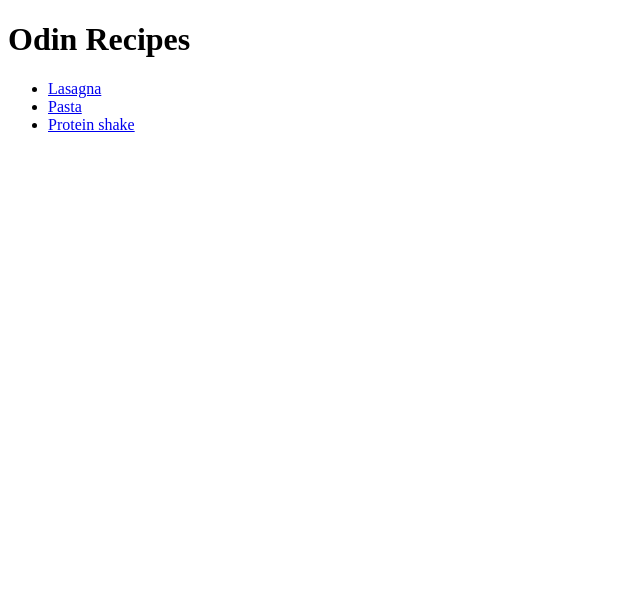
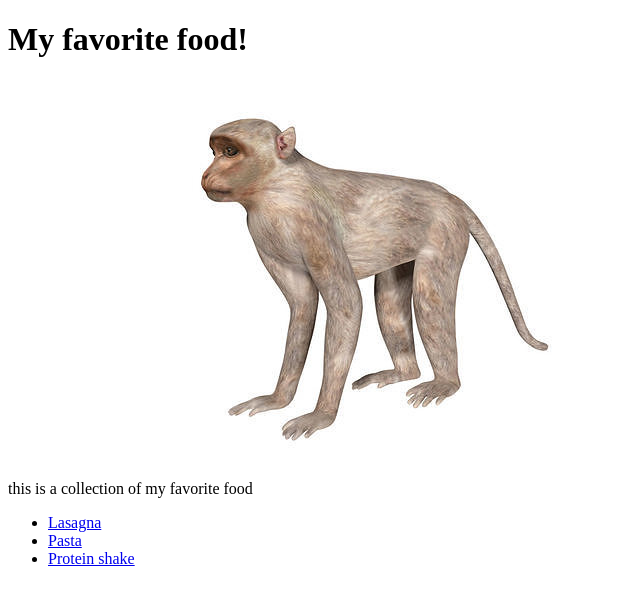
Before and after one commit to medioqre/odin-recipes, a plain HTML site: page index.html in a window 1280 px wide. Shown: the whole page, without its empty margins (0-640 px from the left). Drawn offline with Linux system fonts and the light colour scheme.

Commit message:
added a monkey

```diff
--- a/index.html
+++ b/index.html
@@ -6,7 +6,9 @@
     <title>Odin-recipes</title>
 </head>
 <body>
-    <h1>Odin Recipes</h1>
+    <h1>My favorite food!</h1>
+    <img src="images/monkey.jpg">
+    <p>this is a collection of my favorite food </p>
     <ul>
         <li><a href="recipes/lasagna.html">Lasagna</a></li>
         <li><a href="recipes/pasta.html">Pasta</a></li>
```
Also changed, not shown: images/monkey.jpg (added).
